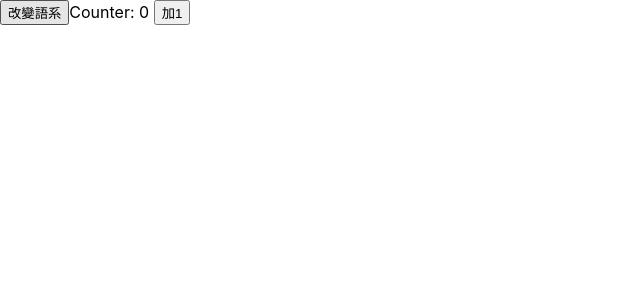
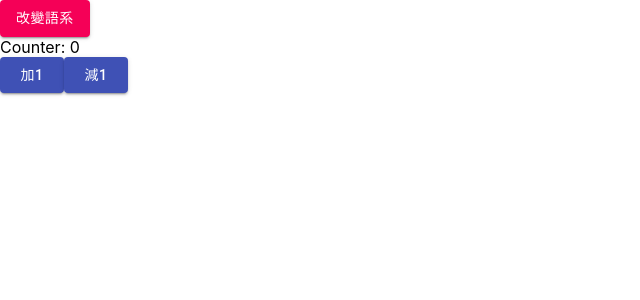
Before and after one commit to roy-tseng/rect-universal, a React (Create React App) app: page / in a window 1280 px wide. Shown: the top 300 px of the page, without its empty margins (0-640 px from the left). Built offline with nearby package versions, Linux system fonts and the light colour scheme.

Commit message:
add new packages

```diff
--- a/package.json
+++ b/package.json
@@ -3,12 +3,14 @@
   "version": "0.1.0",
   "private": true,
   "dependencies": {
+    "@material-ui/core": "^4.11.0",
     "@testing-library/jest-dom": "^5.11.4",
     "@testing-library/react": "^11.1.0",
     "@testing-library/user-event": "^12.1.10",
     "react": "^17.0.1",
     "react-dom": "^17.0.1",
     "react-scripts": "4.0.0",
+    "redux-devtools-extension": "^2.13.8",
     "socket.io-client": "^2.3.1",
     "web-vitals": "^0.2.4"
   },
--- a/src/components/Counter/Counter.jsx
+++ b/src/components/Counter/Counter.jsx
@@ -2,6 +2,7 @@ import {useState} from 'react'
 import { useDispatch, useSelector } from 'react-redux'
 import langFactory, {SupportedLang} from '../../uiSettings/langFactory'
 import CounterActionGenerator from "../../store/actions/action.counter"
+import { Button } from '@material-ui/core';
 
 const Counter = () => {
 
@@ -22,9 +23,10 @@ const Counter = () => {
 
     return (
             <>
-                <button onClick={() => changeLang()}>{langPack.General.TITLE_CHANGE_LANG}</button>
-                <span>Counter: {counter} </span>
-                <button onClick={() => dispatch(CounterActionGenerator.Add(counter))}>{langPack.Component_Counter.TITLE_Add_BUTTON}</button>
+                <Button variant = "contained" color="secondary" onClick={() => changeLang()}>{langPack.General.TITLE_CHANGE_LANG}</Button><br/>
+                <span>Counter: {counter} </span><br/>
+                <Button variant="contained" color="primary" onClick={() => dispatch(CounterActionGenerator.Add(counter))}>{langPack.Component_Counter.TITLE_Add_BUTTON}</Button>
+                <Button variant="contained" color="primary" onClick={() => dispatch(CounterActionGenerator.Sub(counter))}>{langPack.Component_Counter.TITLE_Sub_BUTTON}</Button>
             </>
         )
 }
--- a/src/components/Entry/Entry.jsx
+++ b/src/components/Entry/Entry.jsx
@@ -1,7 +1,7 @@
 import Broadcaster from "../Broadcaster/Broadcaster"
 import Counter from "../Counter/Counter"
 import WebSocketClient from "../WebSockers/WebSocketClient"
-
+import React from 'react'
 
 const Entry = (props) => {
 
--- a/src/index.js
+++ b/src/index.js
@@ -6,8 +6,9 @@ import Entry from "./components/Entry/Entry"
 import {createStore} from 'redux'
 import {Provider} from 'react-redux'
 import HandlerDoc from './store/handlers/handler.doc'
+import { devToolsEnhancer } from 'redux-devtools-extension';
 
-const store = createStore(HandlerDoc);
+const store = createStore(HandlerDoc, devToolsEnhancer());
 
 ReactDOM.render(
   <React.StrictMode>
--- a/src/uiSettings/langTW.js
+++ b/src/uiSettings/langTW.js
@@ -7,6 +7,10 @@ const UI_TITLE_TW = {
         TITLE_Add_BUTTON : "加1",
         TITLE_Sub_BUTTON : "減1"
     },
+    Component_CountDown : {
+        TITLE_START_BUTTON: "啟動",
+        TITLE_SETUP_BUTTON: "設定",
+    },
     General:{
         TITLE_CHANGE_LANG:"改變語系"
     }
```
Also changed, not shown: src/components/Countdown/Countdown.jsx (added), 1 other file (tests, documents, lock files or other folders).
